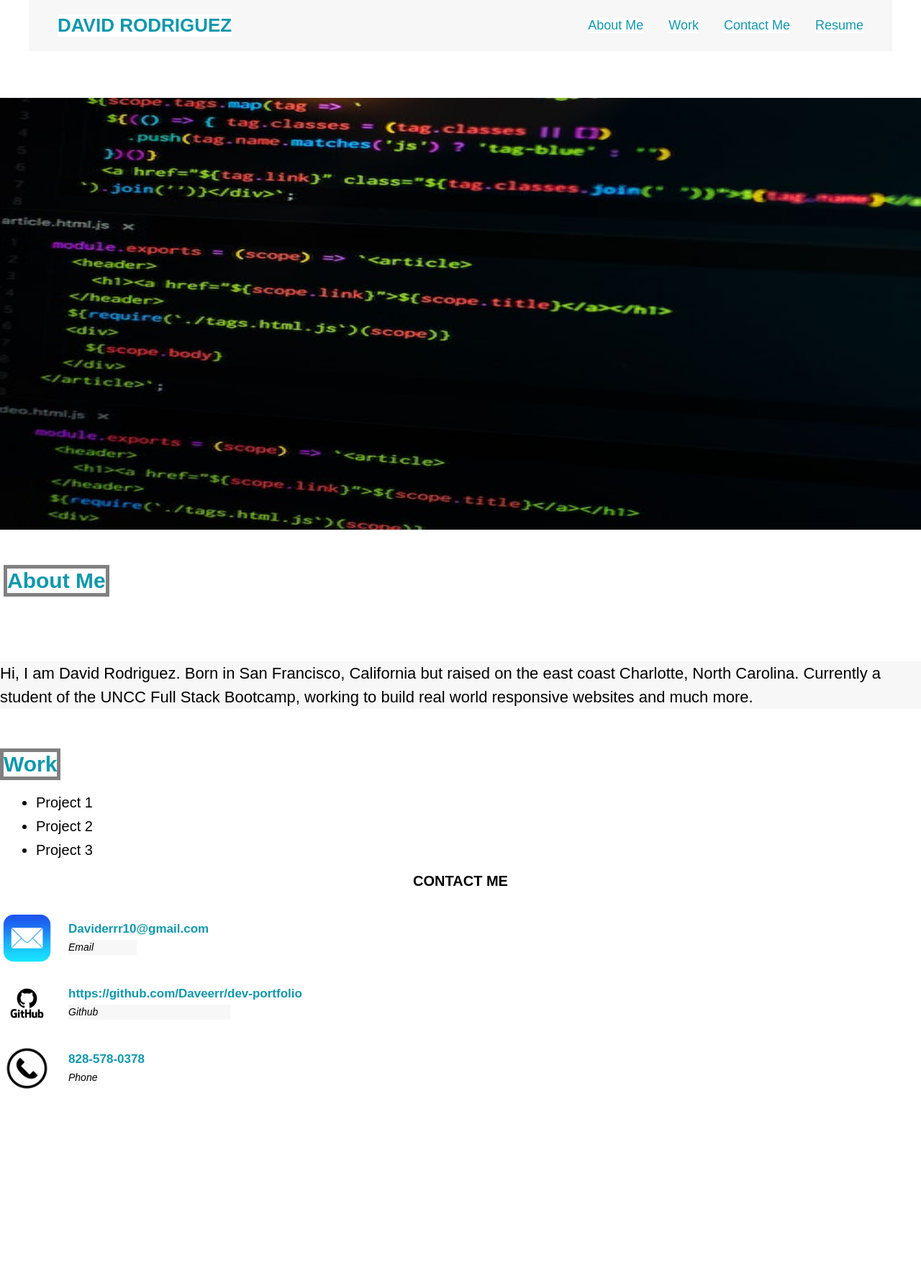
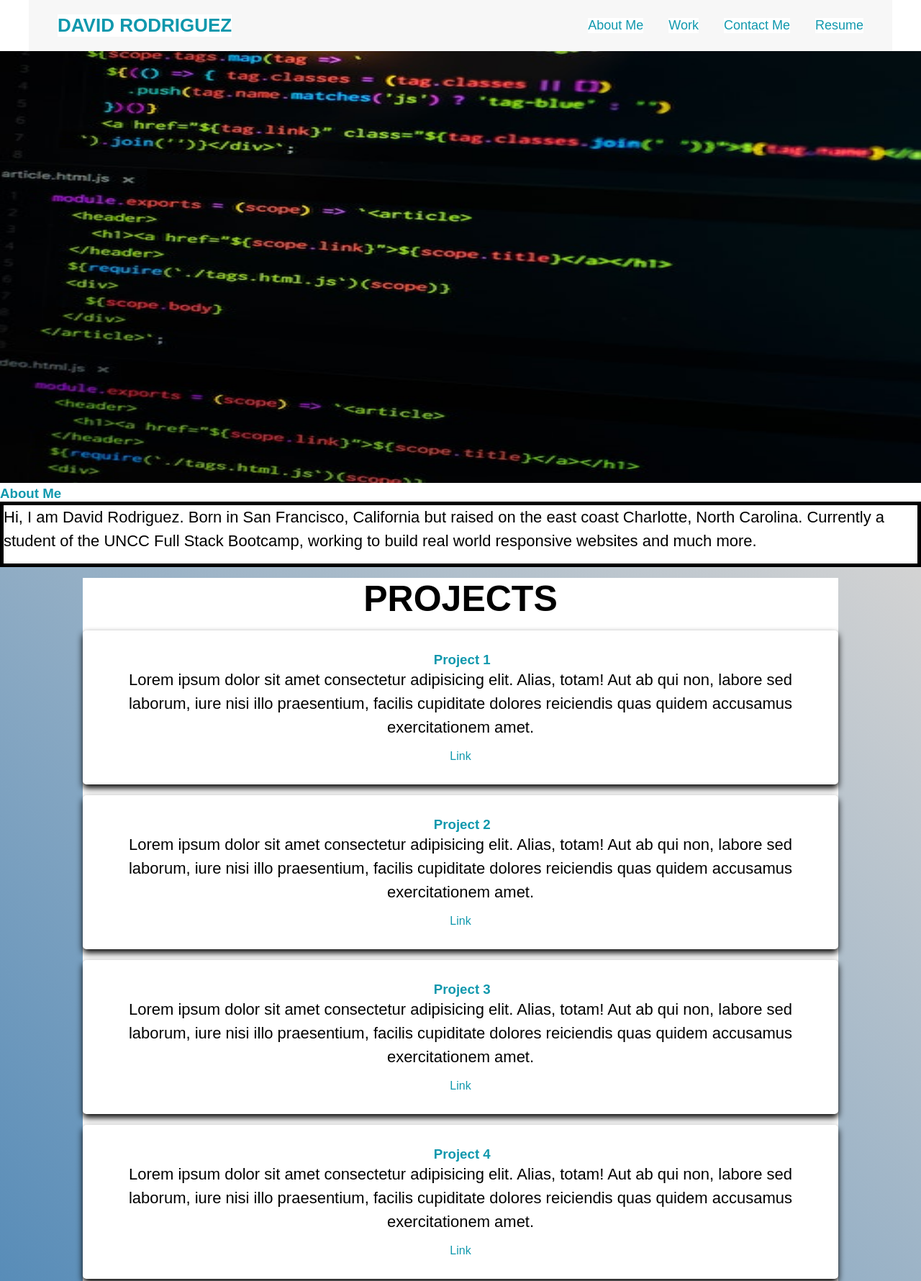
Before and after one commit to Daveerr/dev-portfolio, a plain HTML site: page index.html in a window 1280 px wide. Shown: the part 20-1800 px from the top of the page at 72% size. Before the commit the page ends 1562 px from the top, so only its background shows below. Drawn offline with Linux system fonts and the light colour scheme.

Commit message:
changed html layout

```diff
--- a/index.html
+++ b/index.html
@@ -1,24 +1,24 @@
 <!DOCTYPE html>
-<html lang="en">
+ <html lang="en">
   <head>
     <meta charset="UTF-8" />
     <meta name="viewport" content="width=device-width, initial-scale=1.0" />
     <link rel="stylesheet" href="style.css" />
-    <div class="container">
+    <div class="head">
       <header class="main-header clearfix">
         <h1> David Rodriguez</h1>
 
         <nav>
-          <a href="#">About Me</a>
-          <a href="#">Work</a>
-          <a href="#">Contact Me</a>
-          <a href="#">Resume</a>
+          <a href="#about-me">About Me</a>
+          <a href="#work">Work</a>
+          <a href="#Contact">Contact Me</a>
+          <a href="#Resume">Resume</a>
         </nav>
 
       </header>
 
 
-      <article>
+
         <header class="post-header">
 
 
@@ -27,39 +27,69 @@
           <img
             src="related-3.jpg"
             alt="HTML code on a screen"
-            width="500"
-            height="200"
+            width="100"
+            height="100"
             class="post-img"
           />
         </header>
 
-  <div class="about-me">
+  <div id="about-me">
     <h3>About Me</h3>
   </div>
-
+  <div id="boutMe-txt">
   <p>
     Hi, I am David Rodriguez. Born in San Francisco, California but raised
     on the east coast Charlotte, North Carolina. Currently a student of
     the UNCC Full Stack Bootcamp, working to build real world responsive
     websites and much more.
   </p>
-
+</div>
 
   </div>
 
+<div class="container">
+  <h1 class="heading">Projects</h1>
+<div class="box-container">
 
-          <h3>Work</h3>
-          <ul>
-            <li>Project 1</li>
-            <li>Project 2</li>
-            <li>Project 3</li>
+  <div class="box">
+    <img src="" alt="">
+    <h3>Project 1</h3>
+    <p>Lorem ipsum dolor sit amet consectetur adipisicing elit. Alias, totam! Aut ab qui non, labore sed laborum, iure nisi illo praesentium, facilis cupiditate dolores reiciendis quas quidem accusamus exercitationem amet.</p>
+    <a href="#" class="btn">Link</a>
+  </div>
+  <div class="box">
+    <img src="" alt="">
+    <h3>Project 2</h3>
+    <p>Lorem ipsum dolor sit amet consectetur adipisicing elit. Alias, totam! Aut ab qui non, labore sed laborum, iure nisi illo praesentium, facilis cupiditate dolores reiciendis quas quidem accusamus exercitationem amet.</p>
+    <a href="#" class="btn">Link</a>
+  </div>
+  <div class="box">
+    <img src="" alt="">
+    <h3>Project 3</h3>
+    <p>Lorem ipsum dolor sit amet consectetur adipisicing elit. Alias, totam! Aut ab qui non, labore sed laborum, iure nisi illo praesentium, facilis cupiditate dolores reiciendis quas quidem accusamus exercitationem amet.</p>
+    <a href="#" class="btn">Link</a>
+  </div>
+  <div class="box">
+    <img src="" alt="">
+    <h3>Project 4</h3>
+    <p>Lorem ipsum dolor sit amet consectetur adipisicing elit. Alias, totam! Aut ab qui non, labore sed laborum, iure nisi illo praesentium, facilis cupiditate dolores reiciendis quas quidem accusamus exercitationem amet.</p>
+    <a href="#" class="btn">Link</a>
+  </div>
+  <div class="box">
+    <img src="" alt="">
+    <h3>Project 5</h3>
+    <p>Lorem ipsum dolor sit amet consectetur adipisicing elit. Alias, totam! Aut ab qui non, labore sed laborum, iure nisi illo praesentium, facilis cupiditate dolores reiciendis quas quidem accusamus exercitationem amet.</p>
+    <a href="#" class="btn">Link</a>
+  </div>
+</div>
 
-          </ul>
+</div>
 
 
-        </article>
 
-        <aside>
+
+
+        <aside id="Contact">
           <h4>Contact Me</h4>
 
           <ul class="related">
--- a/style.css
+++ b/style.css
@@ -13,7 +13,7 @@ body {
   margin: auto;
 }
 
-.container {
+.head {
   width: 1200px;
 
   margin: 0 auto;
@@ -31,9 +31,10 @@ nav {
 }
 
 .post-header {
-  margin-bottom: 40px;
-  display: flex;
-  justify-content: center;
+  display: block;
+  margin-left: auto;
+  margin-right: auto;
+  width: 50%;
 }
 
 h1,
@@ -52,16 +53,6 @@ h2 {
   margin-bottom: 30px;
 }
 
-h3 {
-  font-size: 30px;
-  margin-bottom: 20px;
-  margin-top: 40px;
-  background-color: white;
-  border-style: solid;
-  border-width: 5px;
-  border-color: gray;
-}
-
 h4 {
   font-size: 20px;
   text-transform: uppercase;
@@ -73,7 +64,7 @@ p {
   font-size: 22px;
   line-height: 1.5;
   margin-bottom: 15px;
-  background-color: #f7f7f7;
+  background-color: white;
 }
 
 ul,
@@ -199,14 +190,6 @@ h3 {
   margin-right: 100px;
 }
 
-.container {
-  display: grid;
-  grid-template-columns: 1fr 300px;
-  column-gap: 75px;
-  row-gap: 25px;
-  align-items: flex-start;
-}
-
 .main-header {
   /* grid-column: 1 / span 2; */
   grid-column: 1 / -1;
@@ -216,3 +199,34 @@ footer {
   /* background-color: #1098ad; */
   grid-column: 1 / -1;
 }
+#boutMe-txt {
+  border-style: solid;
+  border-width: thick;
+}
+
+.container {
+  background: linear-gradient(44deg, steelblue, lightgray);
+  padding: 15px 9%;
+  padding-bottom: 100px;
+}
+
+.container .heading {
+  text-align: center;
+  padding-bottom: 15px;
+  font-size: 50px;
+  color: black;
+}
+
+.container .box-container {
+  display: grid;
+  grid-template-columns: repeat(auto, minmax(270px, 1fr));
+  gap: 15px;
+}
+
+.container .box-container .box {
+  box-shadow: 0 5px 10px black;
+  border-radius: 5px;
+  background-color: white;
+  text-align: center;
+  padding: 30px 20px;
+}
```
